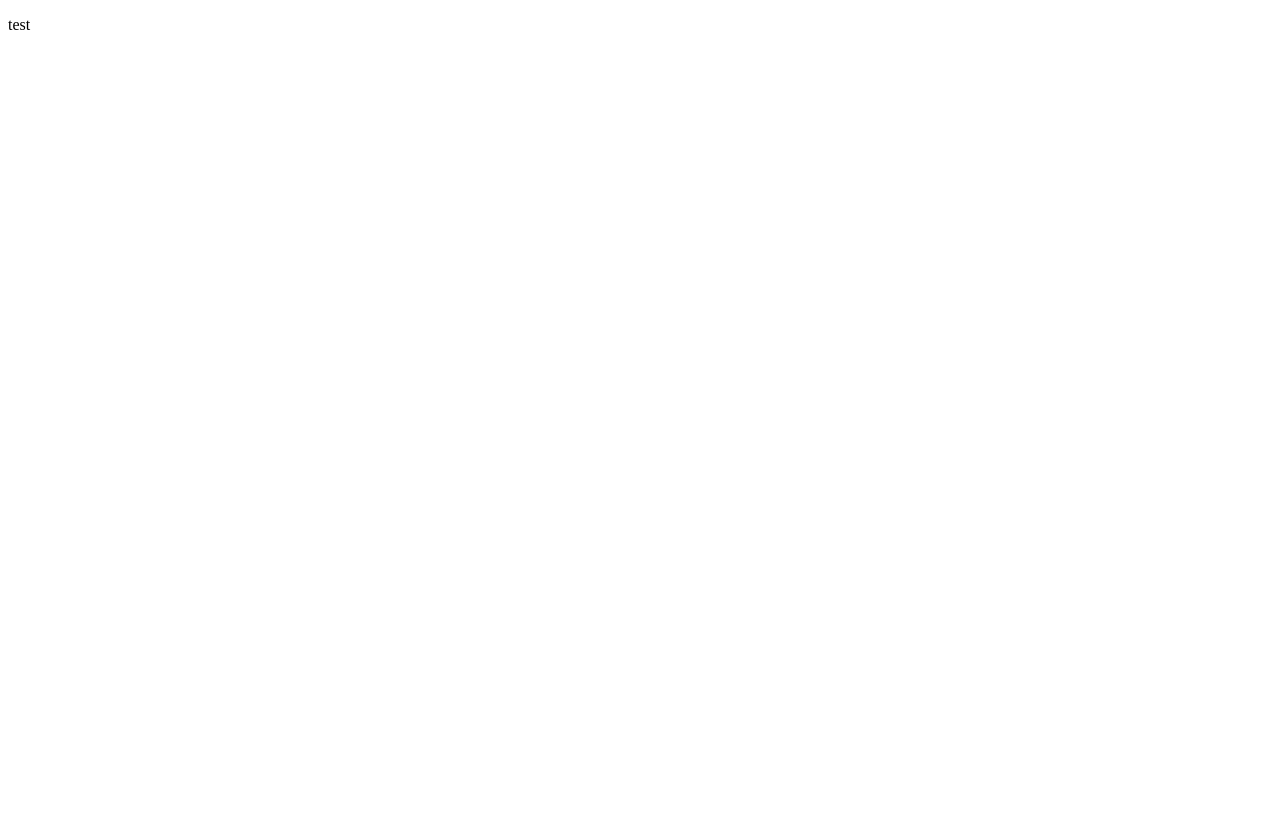
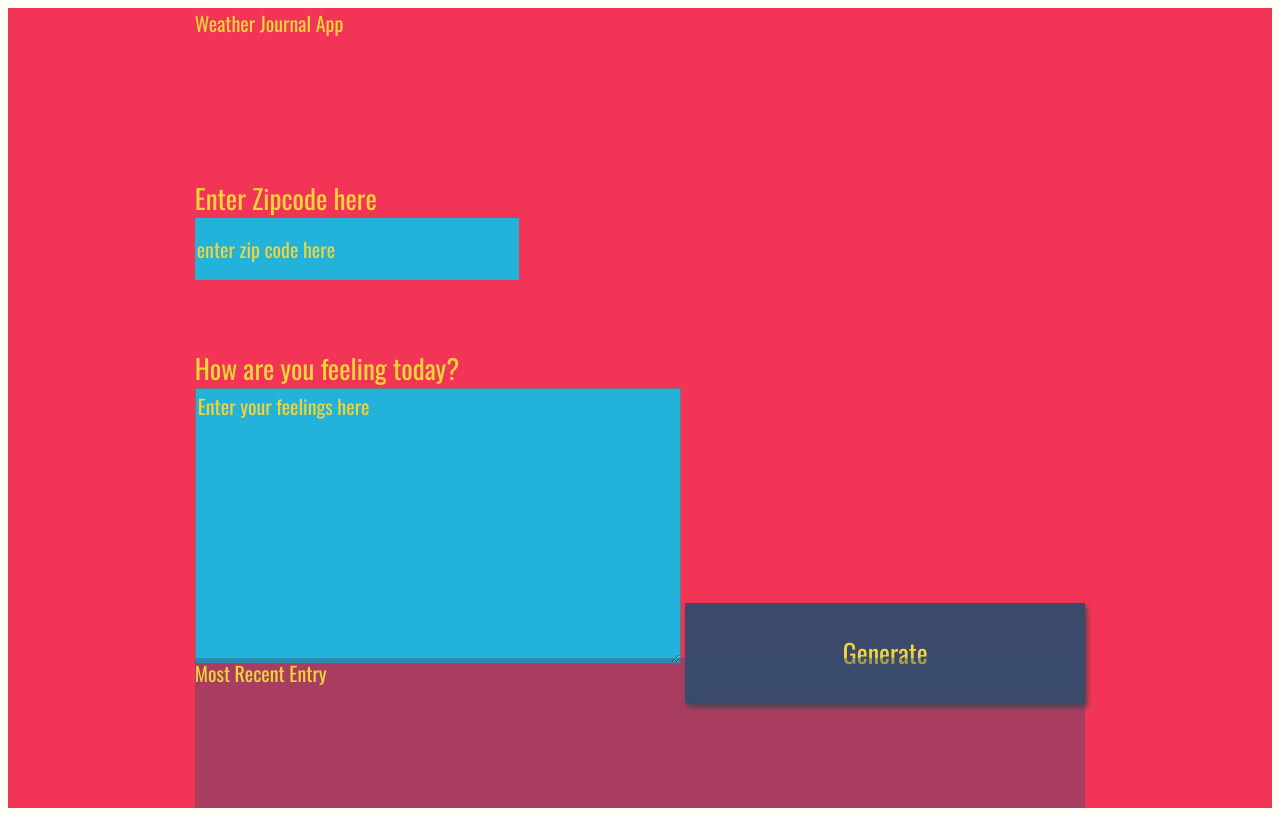
Before and after one commit to HEmpson/GHsecurityScanTest, a website: page website/index.html in a window 1280 px wide. Drawn offline with nearby package versions, Linux system fonts and the light colour scheme; a web font is replaced by a local one.

Commit message:
added html back

```diff
--- a/website/index.html
+++ b/website/index.html
@@ -1,5 +1,36 @@
+
 <!DOCTYPE html>
-<p> test</p>
+<html>
+<head>
+    <meta charset="UTF-8">
+    <title>Weather Journal</title>
+    <link href="https://fonts.googleapis.com/css?family=Oswald:400,600,700|Ranga:400,700&display=swap" rel="stylesheet">
+    <link rel="stylesheet" href="style.css">
+</head>
+<body>
+    <div id="app">
+        <div class="holder headline">
+            Weather Journal App
+        </div>
+        <div class="holder zip">
+            <label for="zip">Enter Zipcode here</label>
+            <input type="text" id="zip" placeholder="enter zip code here">
+        </div>
+        <div class="holder feel">
+            <label for="feelings">How are you feeling today?</label>
+            <textarea class="myInput" id="feelings" placeholder="Enter your feelings here" rows="9" cols="50"></textarea>
+            <button id="generate" type="submit"> Generate </button>
+        </div>
+        <div class="holder entry">
+            <div class="title">Most Recent Entry</div>
+            <div id="entryHolder">
+                <div id="date"></div>
+                <div id="temp"></div>
+                <div id="content"></div>
+            </div>
+        </div>
+    </div>
+    <script src="app.js" type="text/javascript"></script>
 
 </body>
 </html>
```
